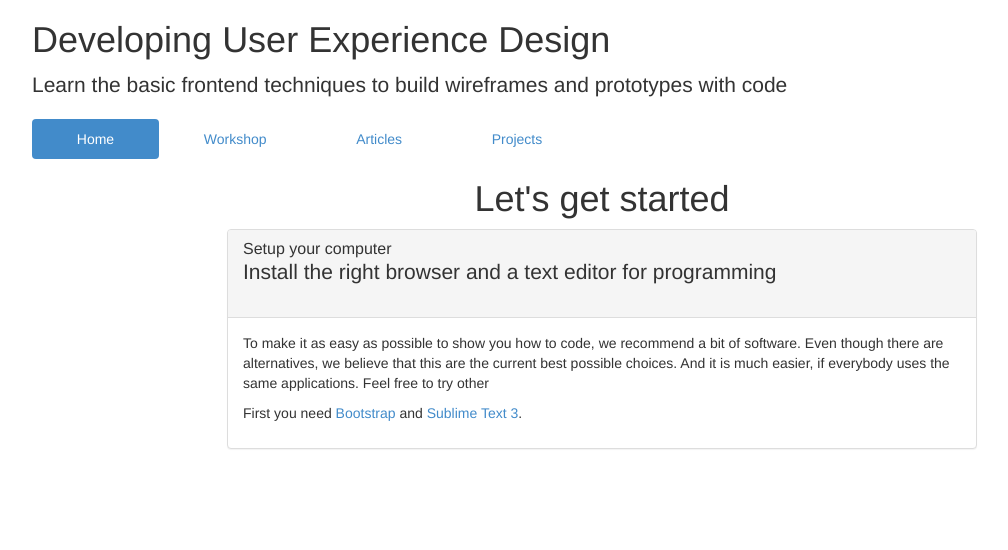
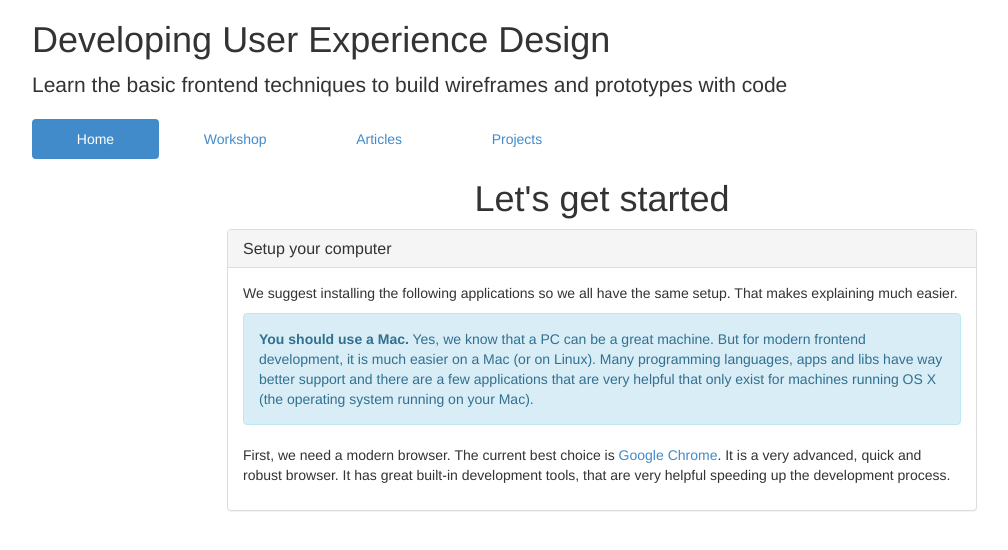
Before and after one commit to developinguxd/developinguxd.github.io, a Jekyll site: the page built from index.html, in a window 1280 px wide. Shown: the top 550 px of the page, without its empty margins (38-1046 px from the left). Built offline with Jekyll 4.4.1, drawn with Linux system fonts in a browser that asks for light colours.

Commit message:
Update panel text, fix jekyll header

```diff
--- a/index.html
+++ b/index.html
@@ -2,8 +2,8 @@
 layout: default
 title: Developing User Experience Design
 url:
-bs: http://getbootstrap.com
-subl: http://sublime-text.com
+    bs: http://getbootstrap.com
+    subl: http://sublime-text.com
 ---
 
 <h1>{{ page.title }}</h1>
@@ -27,11 +27,11 @@ subl: http://sublime-text.com
     <section class="panel panel-default panel-step">
       <header class="panel-heading">
         <h3 class="panel-title">Setup your computer</h3>
-        <div class="lead">Install the right browser and a text editor for programming</div>
       </header>
       <section class="panel-body">
-      <p>To make it as easy as possible to show you how to code, we recommend a bit of software. Even though there are alternatives, we believe that this are the current best possible choices. And it is much easier, if everybody uses the same applications. Feel free to try other </p>
-       <p>First you need <a href="{{page.url.bs}}">Bootstrap </a> and <a href="{{page.url.subl}}">Sublime Text 3</a>.</p>
+      <p>We suggest installing the following applications so we all have the same setup. That makes explaining much easier.</p>
+      <section class="alert alert-info"><strong>You should use a Mac.</strong> Yes, we know that a PC can be a great machine. But for modern frontend development, it is much easier on a Mac (or on Linux). Many programming languages, apps and libs have way better support and there are a few applications that are very helpful that only exist for machines running OS X (the operating system running on your Mac).</section>
+       <p>First, we need a modern browser. The current best choice is <a href="{{page.url.chrome}}" target="_blank">Google Chrome</a>. It is a very advanced, quick and robust browser. It has great built-in development tools, that are very helpful speeding up the development process.</p>
      </section>
    </section>
  </div>
```
